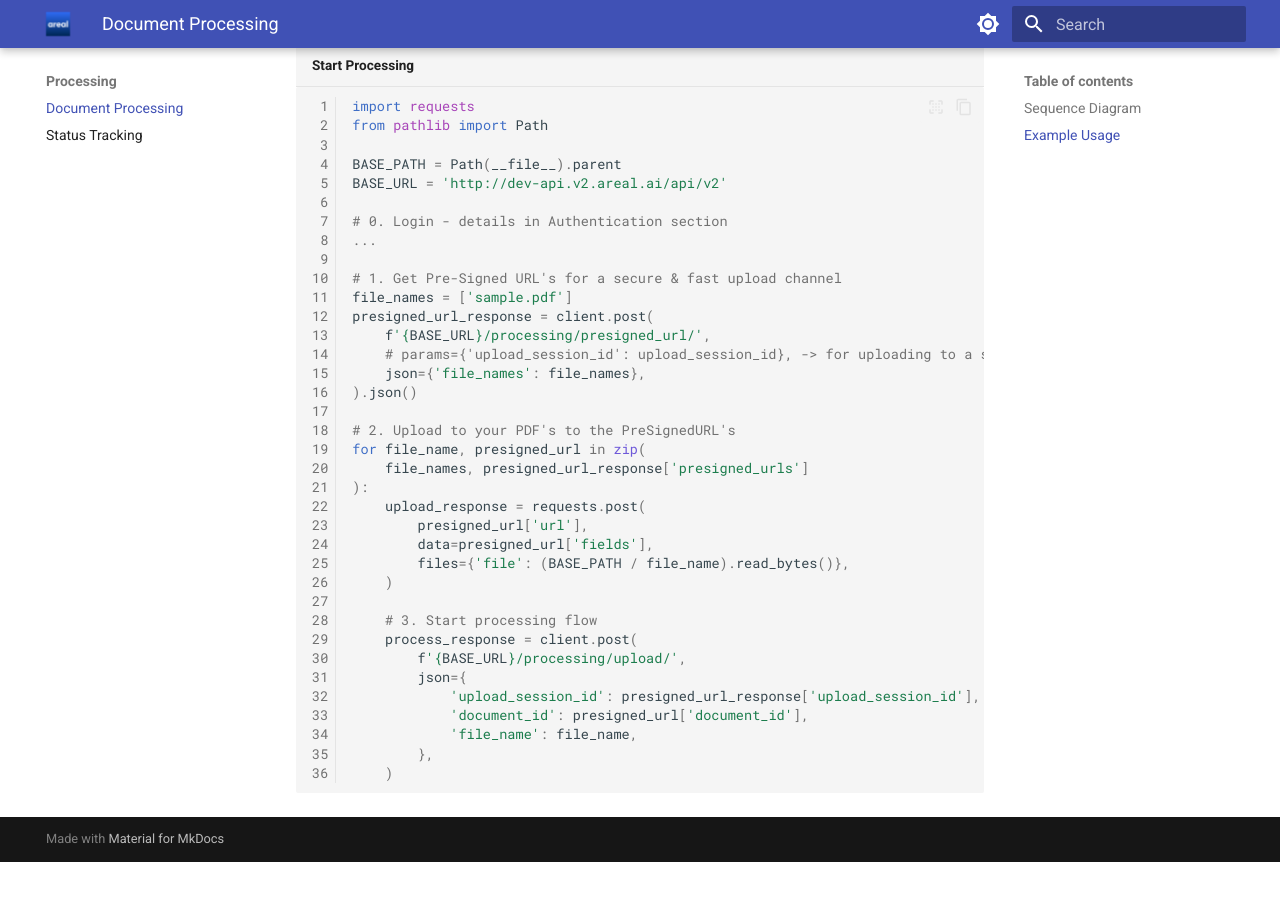
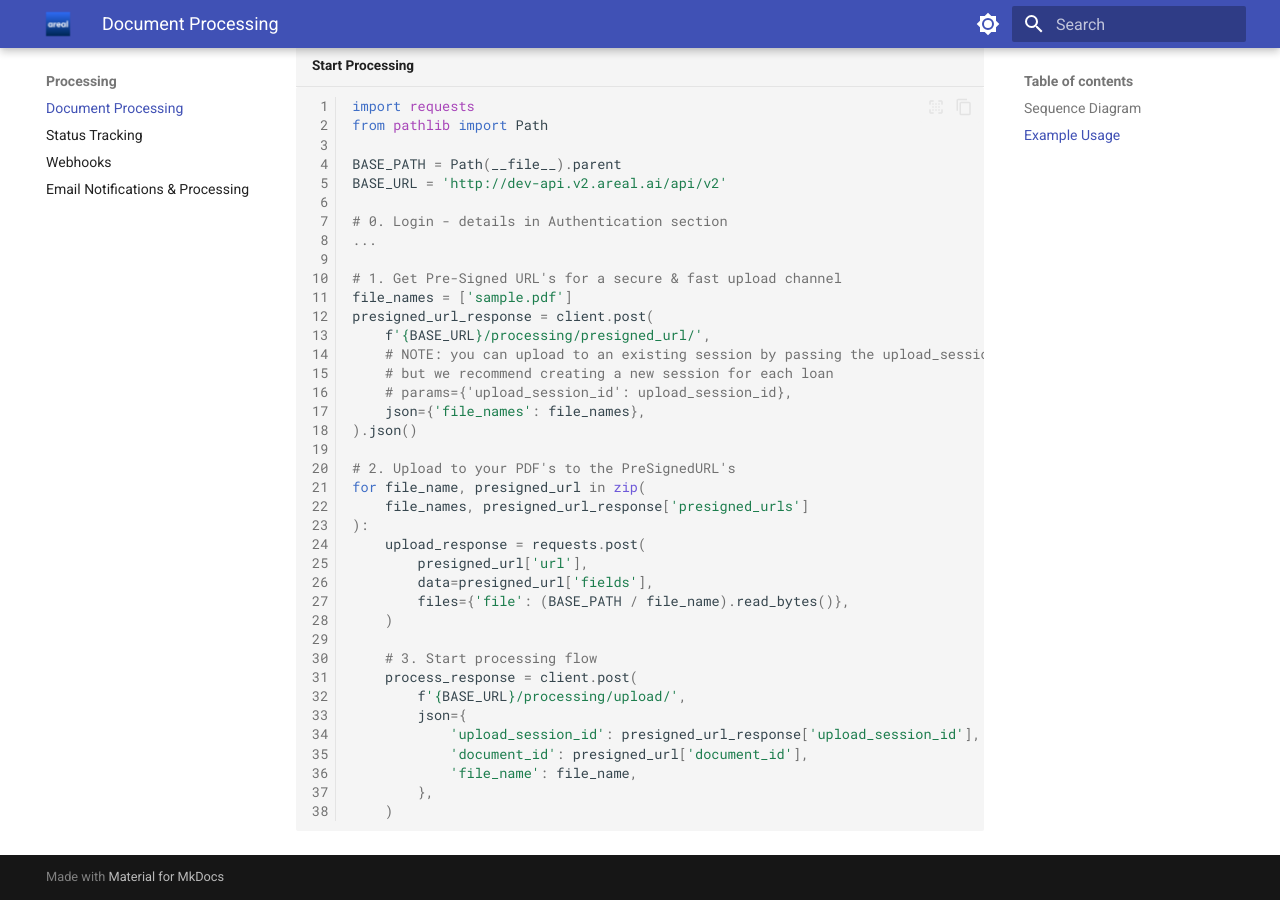
Before and after one commit to Arealai/areal-v2-docs, an MkDocs documentation site: the page built from docs/processing/processing.md, in a window 1280 px wide and 900 px high, scrolled down 1271 px. Built offline with MkDocs 1.6.1 and Material for MkDocs 9.7.7, drawn with Linux system fonts in a browser that asks for light colours; before the commit the page ends 2133 px from its top, so only the background shows below that.

Commit message:
impr: add webhook and email

```diff
--- a/docs/processing.md
+++ b/docs/processing/processing.md
@@ -51,7 +51,7 @@ sequenceDiagram
 
     So if you are planning to integrate our API, you can use our WebSocket API or manually poll the status of the processing.
 
-    See [Status Tracking](status.md) for more details.
+    See [Status Tracking](processing/status.md) for more details.
 
 ## Example Usage
 
@@ -69,7 +69,9 @@ BASE_URL = 'http://dev-api.v2.areal.ai/api/v2'
 file_names = ['sample.pdf']
 presigned_url_response = client.post(
     f'{BASE_URL}/processing/presigned_url/',
-    # params={'upload_session_id': upload_session_id}, -> for uploading to a specific session
+    # NOTE: you can upload to an existing session by passing the upload_session_id
+    # but we recommend creating a new session for each loan
+    # params={'upload_session_id': upload_session_id},
     json={'file_names': file_names},
 ).json()
 
--- a/mkdocs.yml
+++ b/mkdocs.yml
@@ -50,6 +50,13 @@ plugins:
 nav:
   - Home: [index.md]
   - Accounts: [auth.md]
-  - Processing: [processing.md, status.md]
+  - Processing:
+      [
+        processing/processing.md,
+        processing/status.md,
+        processing/webhooks.md,
+        processing/email.md,
+      ]
+  - Session: [sessions.md, loan_info.md]
   - CDBalancer: [cdbalancer.md]
   - Migration Guide: [migration/index.md, migration/examples.md]
```
Also changed, not shown: docs/cdbalancer.md (+1 -1 lines), docs/index.md (+4 -3 lines), docs/loan_info.md (added, +13 -0 lines), docs/processing/email.md (added, +25 -0 lines), docs/processing/webhooks.md (added, +31 -0 lines), docs/sessions.md (added, +43 -0 lines), docs/assets/session-v2-details.png (added), docs/assets/session-v2.png (added), docs/processing/status.md (renamed from docs/status.md).
